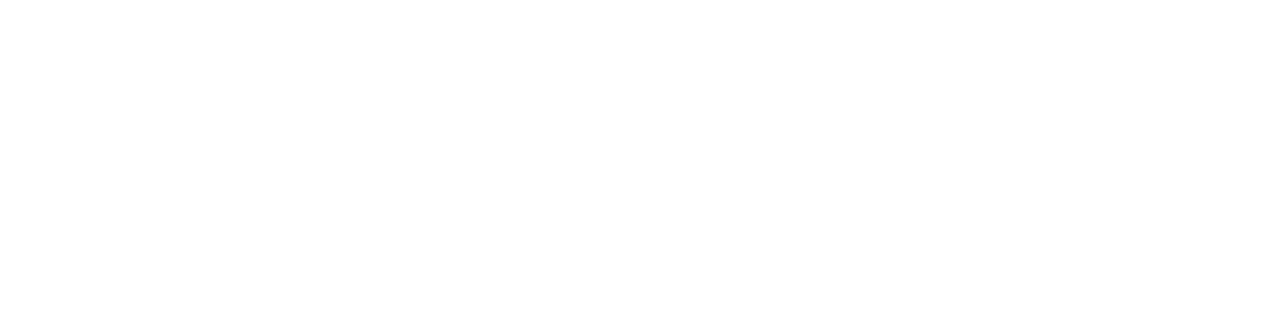
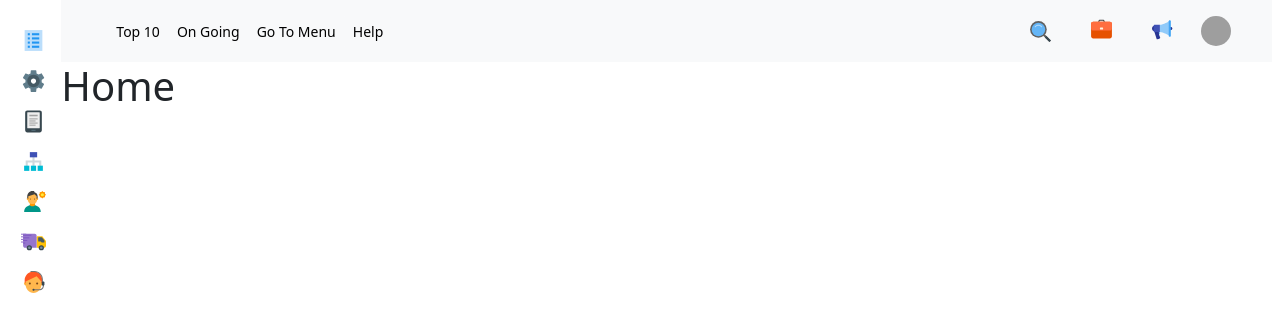
Before and after one commit to kiranjadhav45/auto-new-updated, a React (Create React App) app: page /home in a window 1280 px wide. Before the commit this address had no page. Shown: the top 332 px of the page. Built offline with nearby package versions, Linux system fonts and the light colour scheme; grey boxes are pictures that could not be loaded.

Commit message:
added home page

```diff
--- a/src/App.js
+++ b/src/App.js
@@ -26,6 +26,7 @@
 import data from './data.json';
 import ProfileDetails from "./components/user/profileDetails";
 import Report from "./pages/reports";
+import Home from "./pages/home/Home";
 
 function App() {
   console.time('App render Time');
@@ -102,6 +103,7 @@
         <Route path="/customer" element={<CustomerPage />} />
         <Route path="/profile" element={<ProfileDetails />} />
         <Route path="/reports" element={<Report />} />
+        <Route path="/home" element={<Home />} />
       </Routes>
     </BrowserRouter>
   );
--- a/src/components/auth/LoginComponent.js
+++ b/src/components/auth/LoginComponent.js
@@ -39,6 +39,7 @@
     url: "/v1/login",
     data: formData
   }
+
   const handleLogin = async (e) => {
     e.preventDefault();
     const newErrors = { ...errors };
@@ -99,7 +100,7 @@
               // Handle the case where data.body.bundle is not available
               console.error("Missing or invalid data.body.bundle");
             }
-            navigate("/vendors")
+            navigate("/home")
           }
         }
       } else {
--- /dev/null
+++ b/src/pages/home/Home.jsx
@@ -0,0 +1,12 @@
+import React from "react";
+import Layout from "../../components/common/Layout";
+
+const Home = () => {
+  return (
+    <Layout>
+      <h1>Home</h1>
+    </Layout>
+  );
+};
+
+export default Home;
```
